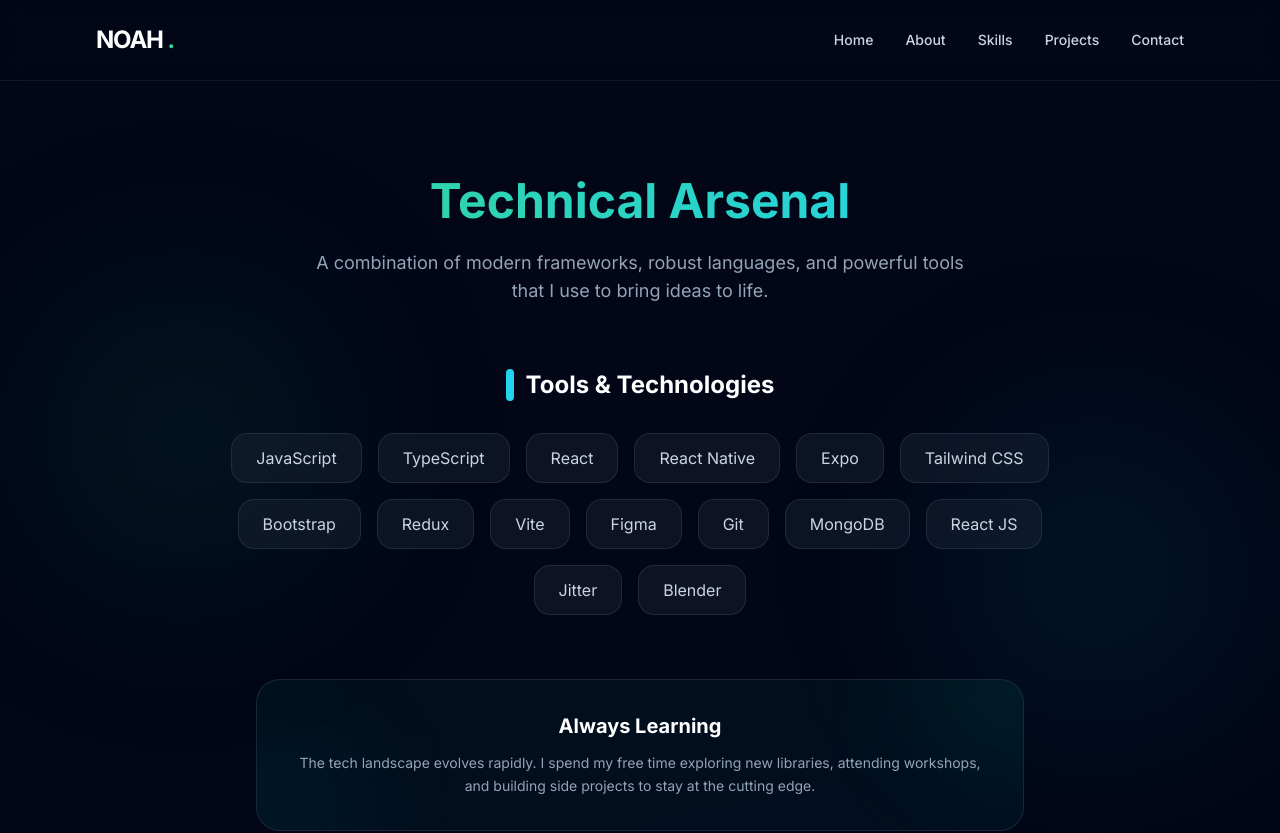
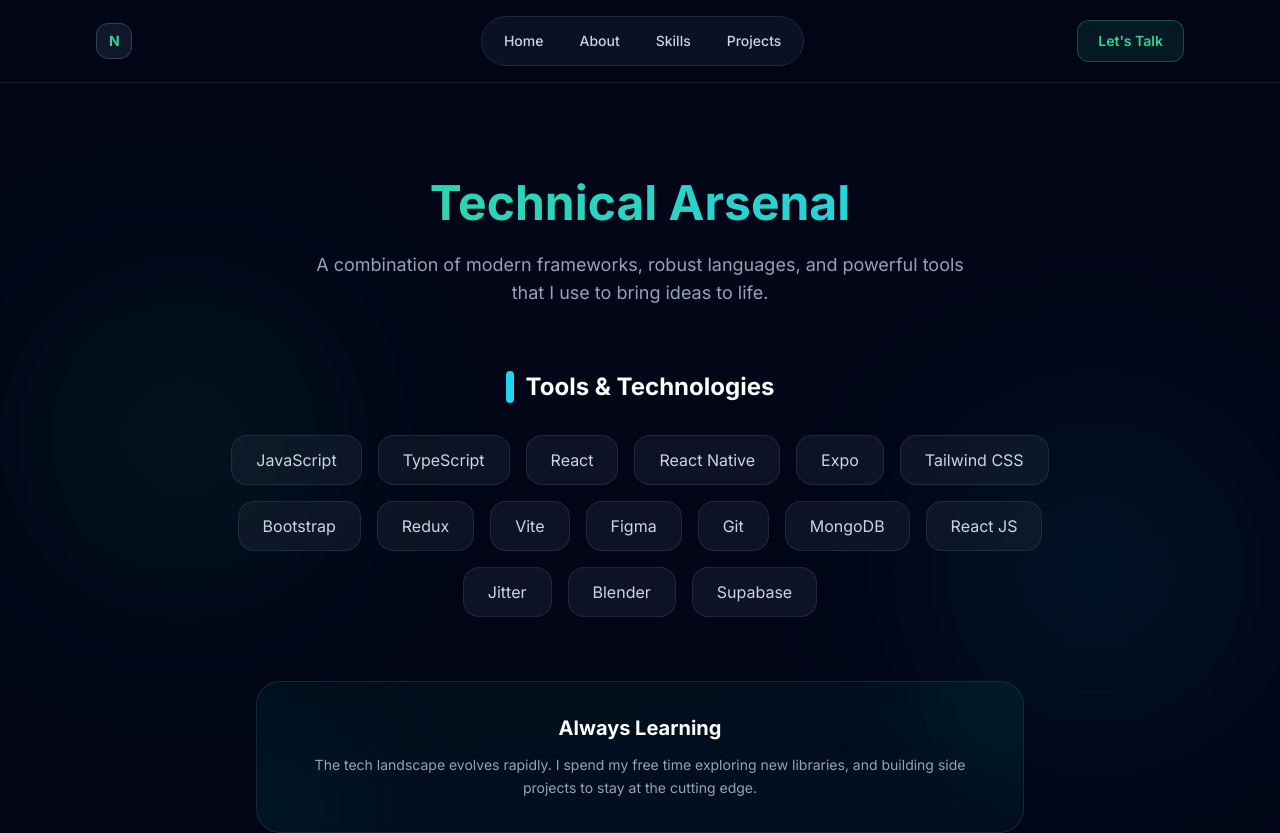
Before and after one commit to Nouh1408/Portfolio, a React app: page /skills in a window 1280 px wide. Shown: the top 833 px of the page. Built offline with nearby package versions, Linux system fonts and the light colour scheme; the HTML template or start-up script is replaced by a standard one.

Commit message:
added skill and updated navabr

```diff
--- a/src/App.jsx
+++ b/src/App.jsx
@@ -7,25 +7,53 @@
 
 function Navbar() {
   return (
-    <nav className="flex items-center justify-between px-8 py-6 lg:px-24 border-b border-slate-800/50 backdrop-blur-md sticky top-0 z-50">
-      <Link to="/" className="text-2xl font-bold tracking-tighter text-white">
-        NOAH  <span className="text-emerald-400">.</span>
+    <nav className="sticky top-0 z-50 border-b border-slate-800/60 bg-slate-950/80 px-6 py-4 backdrop-blur-xl lg:px-24">
+  <div className="mx-auto flex max-w-7xl items-center justify-between">
+    <Link
+      to="/"
+      className="group flex w-28 items-center text-xl font-bold tracking-tight text-white"
+    >
+      <span className="relative flex h-9 w-9 items-center justify-center overflow-hidden rounded-xl border border-slate-700 bg-slate-900 text-sm text-emerald-400 transition-all duration-300 group-hover:w-16 group-hover:border-emerald-400/50">
+        <span className="absolute transition-opacity duration-300 group-hover:opacity-0">N</span>
+        <span className="absolute opacity-0 transition-opacity duration-300 group-hover:opacity-100 text-emerald-400 font-medium tracking-wide">Noah.</span>
+      </span>
     </Link>
-      <div className="hidden md:flex gap-8 text-sm font-medium text-slate-300">
-        <Link to="/" className="hover:text-emerald-400 transition-colors">
+
+    <div className="hidden items-center gap-1 rounded-full border border-slate-800 bg-slate-900/70 p-1.5 md:flex">
+      <Link
+        to="/"
+        className="rounded-full px-4 py-2 text-sm font-medium text-slate-300 transition-all hover:bg-slate-800 hover:text-emerald-400"
+      >
         Home
       </Link>
-        <Link to="/about" className="hover:text-emerald-400 transition-colors">
+
+      <Link
+        to="/about"
+        className="rounded-full px-4 py-2 text-sm font-medium text-slate-300 transition-all hover:bg-slate-800 hover:text-emerald-400"
+      >
         About
       </Link>
-        <Link to="/skills" className="hover:text-emerald-400 transition-colors">
+
+      <Link
+        to="/skills"
+        className="rounded-full px-4 py-2 text-sm font-medium text-slate-300 transition-all hover:bg-slate-800 hover:text-emerald-400"
+      >
         Skills
       </Link>
-        <Link to="/projects" className="hover:text-emerald-400 transition-colors">
+
+      <Link
+        to="/projects"
+        className="rounded-full px-4 py-2 text-sm font-medium text-slate-300 transition-all hover:bg-slate-800 hover:text-emerald-400"
+      >
         Projects
       </Link>
-        <Link to="/contact" className="hover:text-emerald-400 transition-colors">
-          Contact
+    </div>
+
+    <Link
+      to="/contact"
+      className="rounded-xl border border-emerald-400/30 bg-emerald-400/10 px-5 py-2.5 text-sm font-semibold text-emerald-400 transition-all hover:border-emerald-400 hover:bg-emerald-400 hover:text-slate-950"
+    >
+      Let&apos;s Talk
     </Link>
   </div>
 </nav>
--- a/src/Skills.jsx
+++ b/src/Skills.jsx
@@ -1,7 +1,7 @@
 export default function Skills() {
   const tools = [
      "JavaScript", "TypeScript", "React", "React Native", "Expo",
-    "Tailwind CSS", "Bootstrap", "Redux", "Vite", "Figma", "Git", "MongoDB", "React JS","Jitter", "Blender"
+    "Tailwind CSS", "Bootstrap", "Redux", "Vite", "Figma", "Git", "MongoDB", "React JS","Jitter", "Blender","Supabase"
   ];
 
   return (
@@ -45,7 +45,7 @@
               <div className="absolute -bottom-10 -left-10 w-32 h-32 bg-cyan-500/10 blur-3xl rounded-full group-hover:bg-cyan-500/20 transition-colors"></div>
               <h4 className="text-xl font-bold text-white relative z-10 mb-3 text-center">Always Learning</h4>
               <p className="text-slate-400 relative z-10 text-sm leading-relaxed text-center">
-                The tech landscape evolves rapidly. I spend my free time exploring new libraries, attending workshops, and building side projects to stay at the cutting edge.
+                The tech landscape evolves rapidly. I spend my free time exploring new libraries, and building side projects to stay at the cutting edge.
               </p>
             </div>
           </div>
```
Lines whose indentation alone changed are shown as unchanged.
